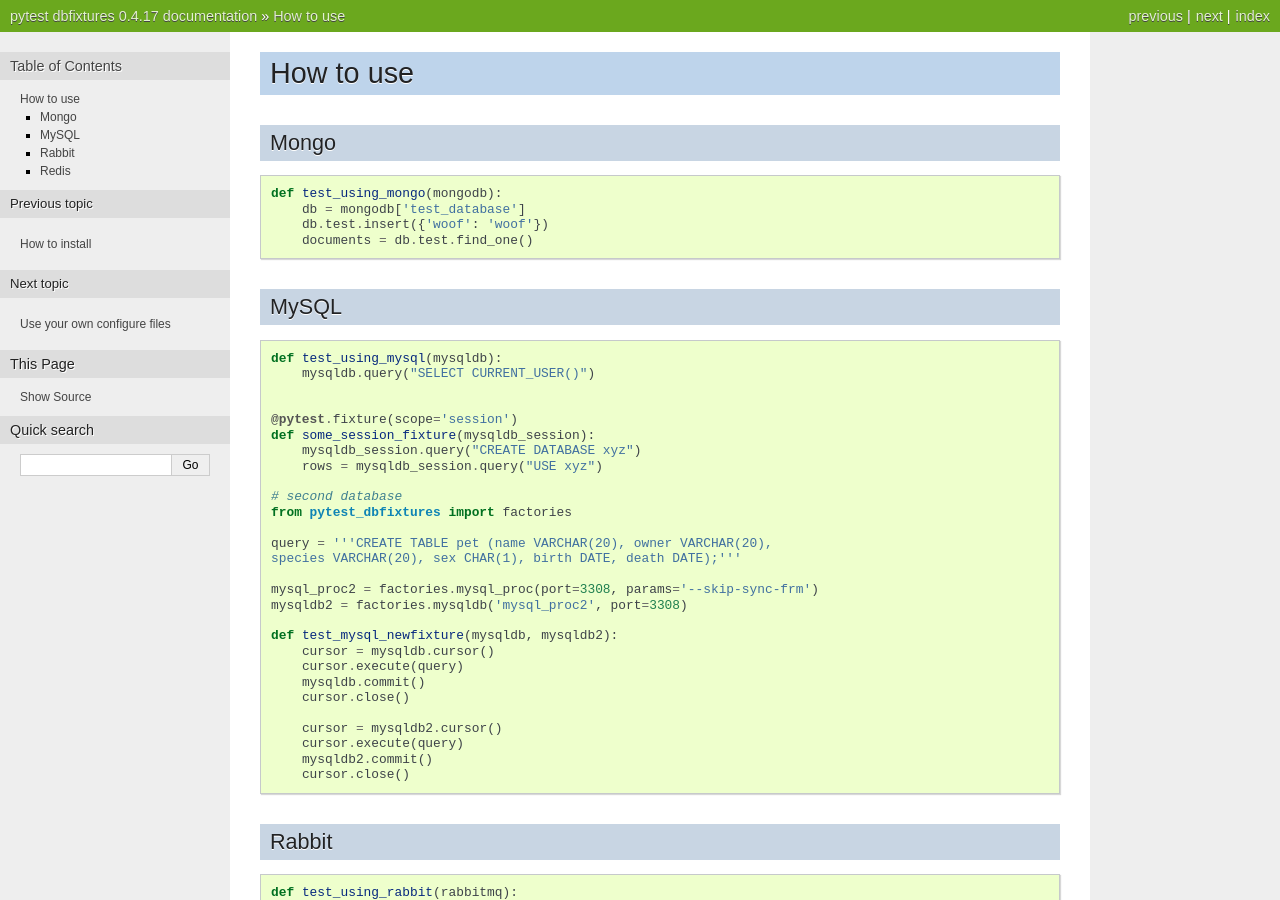
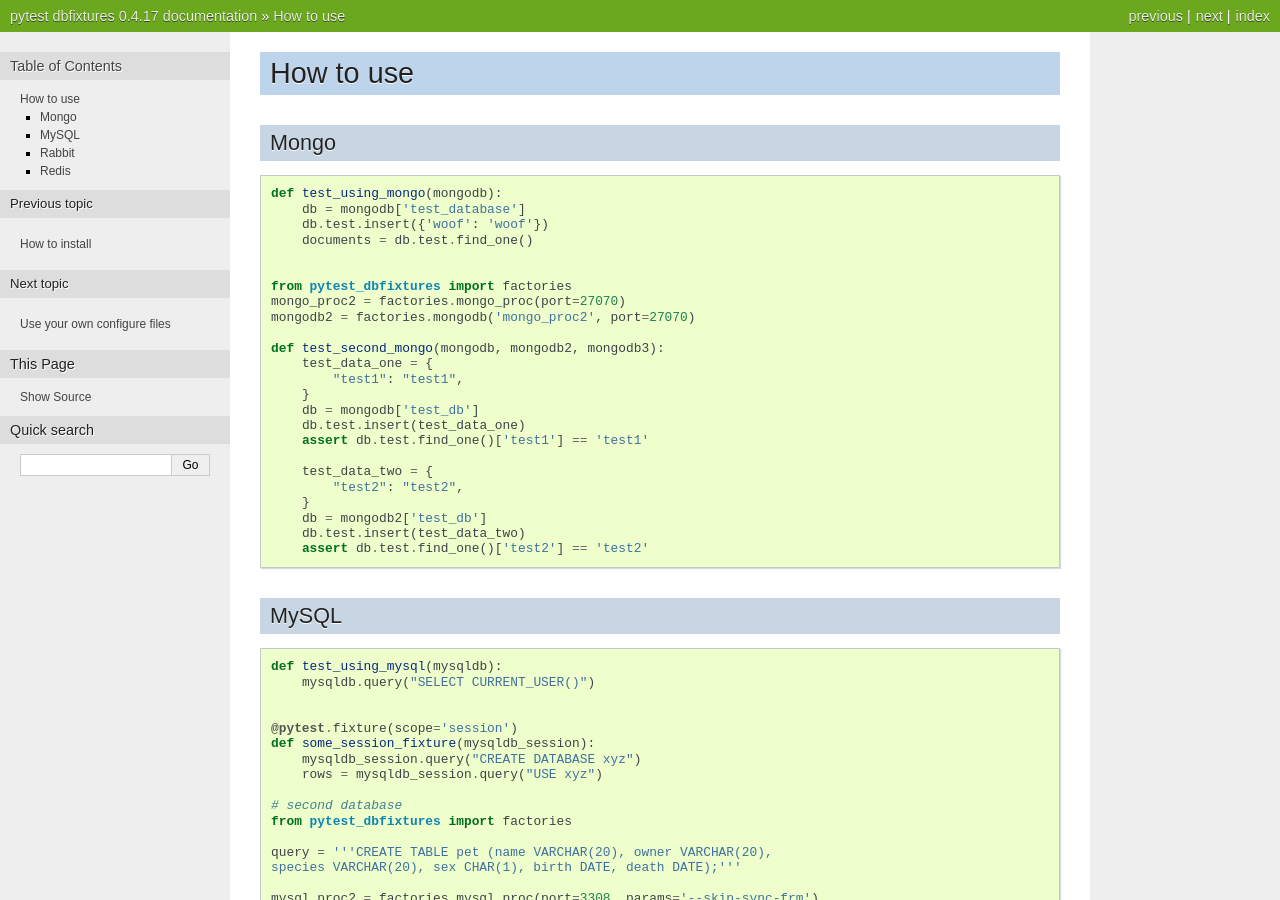
Before and after one commit to ClearcodeHQ/pytest-dbfixtures, a Sphinx documentation site: the page built from docs/howtouse.rst, in a window 1280 px wide and 900 px high. Built offline with Sphinx 7.4.7, drawn with Linux system fonts in a browser that asks for light colours.

Commit message:
Fix docs

```diff
--- a/docs/configure.rst
+++ b/docs/configure.rst
@@ -7,7 +7,6 @@ Below you can see example configs.
 
 * pytest_dbfixtures/dbfixtures.conf
 * pytest_dbfixtures/redis.conf
-* pytest_dbfixtures/mongo.conf
 * pytest_dbfixtures/rabbit.conf
 
 If you want to use your own configs pass them as arguments to ``py.test`` command.
@@ -16,7 +15,7 @@ If you want to use your own configs pass them as arguments to ``py.test`` comman
 
     $ py.test --dbfixtures-config my-dbfixtures.conf
 
-    $ py.test --dbfixtures-config my-dbfixtures.conf --mongo-config my-mongo.conf
+    $ py.test --dbfixtures-config my-dbfixtures.conf --redis-config my-redis.conf
 
     $ py.test --redis-config my-redis.conf
 
--- a/docs/howtouse.rst
+++ b/docs/howtouse.rst
@@ -13,6 +13,26 @@ Mongo
         db = mongodb['test_database']
         db.test.insert({'woof': 'woof'})
         documents = db.test.find_one()
+
+
+    from pytest_dbfixtures import factories
+    mongo_proc2 = factories.mongo_proc(port=27070)
+    mongodb2 = factories.mongodb('mongo_proc2', port=27070)
+
+    def test_second_mongo(mongodb, mongodb2, mongodb3):
+        test_data_one = {
+            "test1": "test1",
+        }
+        db = mongodb['test_db']
+        db.test.insert(test_data_one)
+        assert db.test.find_one()['test1'] == 'test1'
+
+        test_data_two = {
+            "test2": "test2",
+        }
+        db = mongodb2['test_db']
+        db.test.insert(test_data_two)
+        assert db.test.find_one()['test2'] == 'test2'
 
 MySQL
 -----
```
Also changed, not shown: docs/api/factories.rst (+12 -0 lines).
